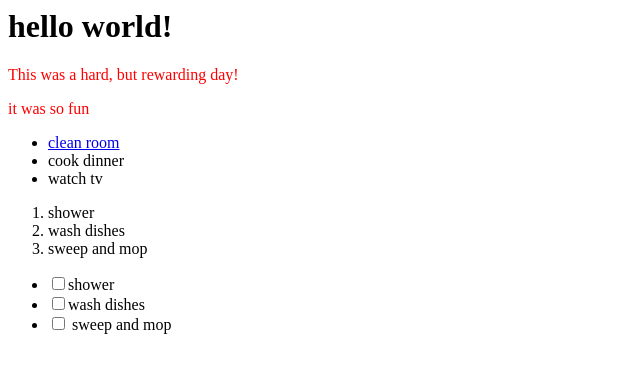
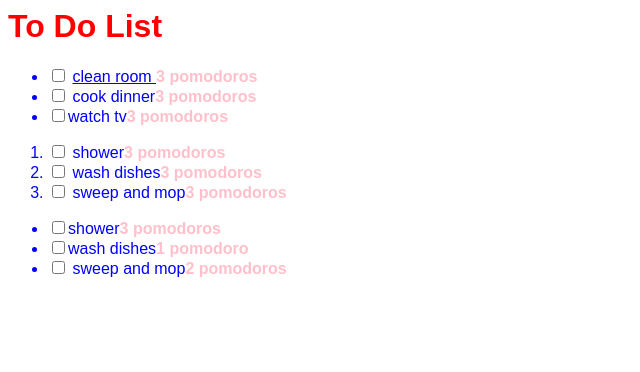
Before and after one commit to ariannachavez211/todo_app_front_end, a plain HTML site: page index.html in a window 1280 px wide. Shown: the whole page, without its empty margins (0-640 px from the left). Drawn offline with Linux system fonts and the light colour scheme.

Commit message:
added pomodoros to To Do items and added styles to pomodoros

```diff
--- a/index.css
+++ b/index.css
@@ -1,3 +1,20 @@
+html {
+    font-family:sans-serif;
+}
+
+h1 {
+    color: red;
+}
+
 p {
-    color:red;
+    color: orange;
+
 }
+li {
+    color: blue;
+}
+
+.pomodoro-estimate {
+    color: pink;
+    font-weight: bold;
+}
--- a/index.html
+++ b/index.html
@@ -4,26 +4,24 @@
         <link rel="stylesheet" href="index.css" type="text/css" />
     </head>
     <body>
-        <h1>hello world!</h1>
-        <p>This was a hard, but rewarding day!</p>
-        <p>it was so fun</p>
+        <h1>To Do List</h1>
 
         <ul>
-            <li> <a href= "show.html">clean room </a></li>
+            <li><input type="checkbox"> <a href= "show.html">clean room </a><span class="pomodoro-estimate">3 pomodoros</span></li>
 
-            <li> cook dinner</li>
-            <li> watch tv</li>
+            <li><input type="checkbox"> cook dinner<span class="pomodoro-estimate">3 pomodoros</span></li>
+            <li><input type="checkbox">watch tv<span class="pomodoro-estimate">3 pomodoros</span></li>
         </ul>
         <ol>
-            <li> shower</li>
-            <li> wash dishes</li>
-            <li> sweep and mop</li>
+            <li><input type="checkbox">  shower<span class="pomodoro-estimate">3 pomodoros</span></li>
+            <li><input type="checkbox">  wash dishes<span class="pomodoro-estimate">3 pomodoros</span></li>
+            <li><input type="checkbox">  sweep and mop<span class="pomodoro-estimate">3 pomodoros</span></li>
         </ol>
 
         <ul>
-            <li><input type="checkbox">shower</li>
-            <li><input type="checkbox">wash dishes</li>
-            <li><input type="checkbox"> sweep and mop</li>
+            <li><input type="checkbox">shower<span class="pomodoro-estimate">3 pomodoros</span></li>
+            <li><input type="checkbox">wash dishes<span class="pomodoro-estimate">1 pomodoro</span></li>
+            <li><input type="checkbox"> sweep and mop<span class="pomodoro-estimate">2 pomodoros</span></li>
         </ul>
     </body>
 </html>
```
